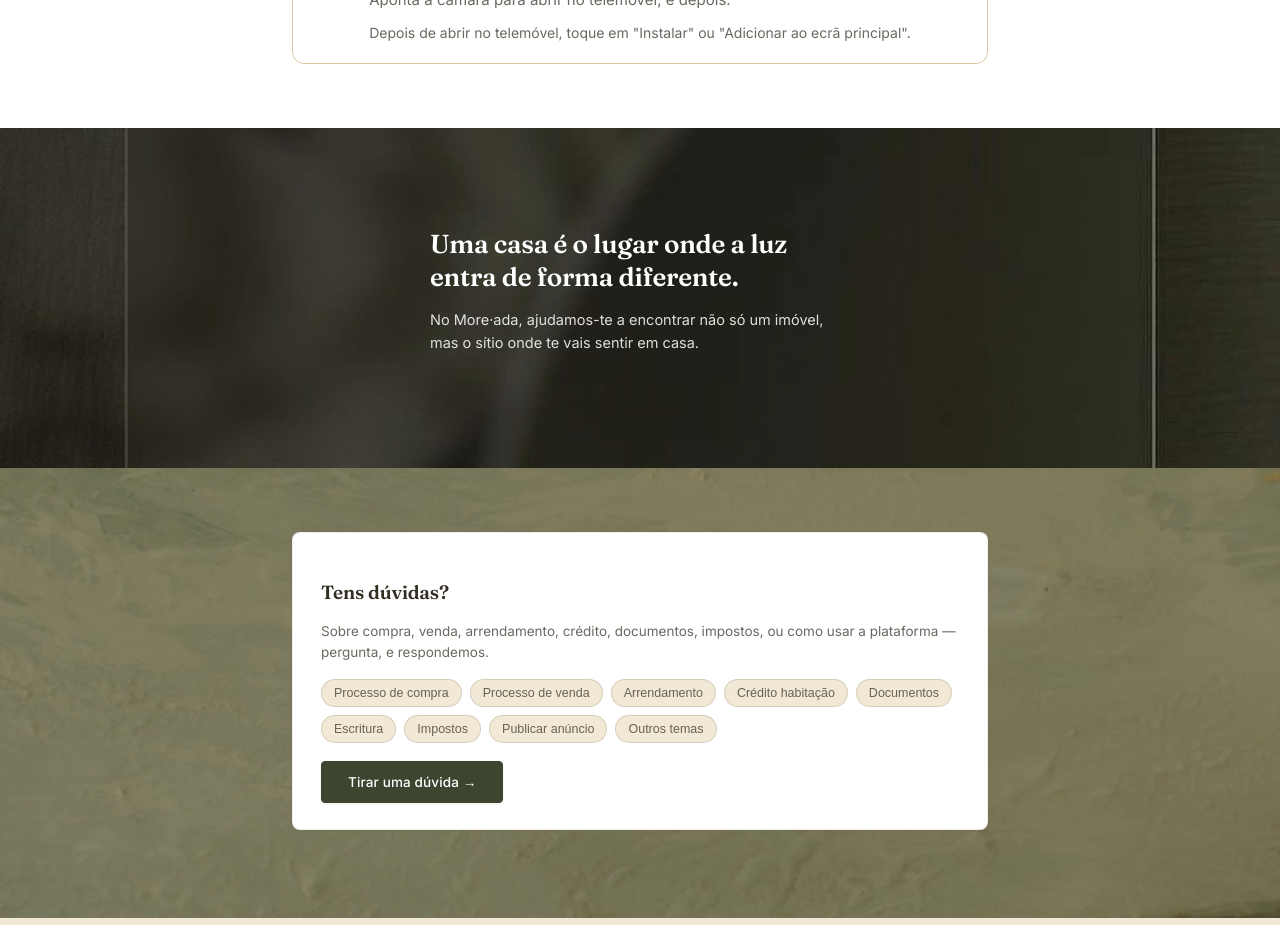
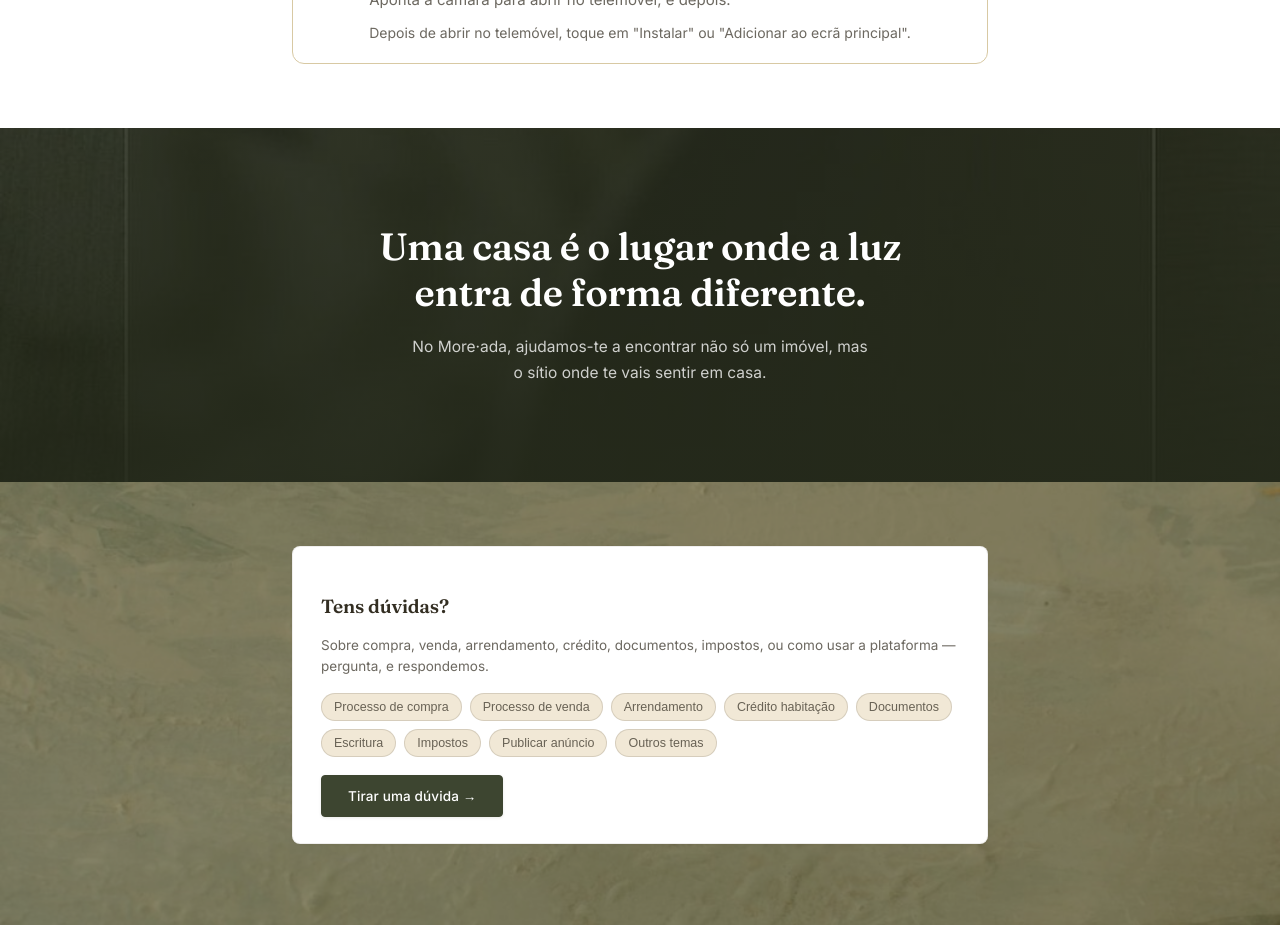
Before and after one commit to andreiadetails-byte/portal-imobiliario, a Next.js app: page / in a window 1280 px wide. Shown: the part 1800-2725 px from the top of the page. Built offline with nearby package versions, Linux system fonts and the light colour scheme; no server answers; the database is empty.

Commit message:
Simplificar efeito visual da foto, tirar mix-blend-mode que nao era fiavel

```diff
--- a/app/page.js
+++ b/app/page.js
@@ -330,22 +330,20 @@ export default function HomePage() {
         </div>
       </section>
 
-      <section style={{ padding: 0, position: 'relative', minHeight: 340, display: 'flex', alignItems: 'center', overflow: 'hidden' }}>
+      <section style={{ padding: '96px 0', position: 'relative', overflow: 'hidden', background: '#2A2F20' }}>
         <img
           src="/mood/escritorio.jpg"
           alt=""
-          style={{ position: 'absolute', inset: 0, width: '100%', height: '100%', objectFit: 'cover' }}
+          style={{ position: 'absolute', inset: 0, width: '100%', height: '100%', objectFit: 'cover', opacity: 0.5 }}
         />
-        <div style={{ position: 'absolute', inset: 0, background: 'linear-gradient(90deg, rgba(36,31,24,0.72) 0%, rgba(36,31,24,0.35) 55%, rgba(36,31,24,0.1) 100%)' }} />
-        <div className="wrap" style={{ position: 'relative', maxWidth: 900 }}>
-          <div style={{ maxWidth: 420 }}>
-            <div className="display" style={{ fontSize: 26, fontWeight: 600, color: '#fff', marginBottom: 10, lineHeight: 1.25 }}>
-              {t('home_mood_title')}
-            </div>
-            <p style={{ fontSize: 14.5, color: 'rgba(255,255,255,0.85)', lineHeight: 1.6 }}>
-              {t('home_mood_text')}
-            </p>
+        <div style={{ position: 'absolute', inset: 0, background: 'linear-gradient(180deg, rgba(36,41,26,0.55) 0%, rgba(36,41,26,0.88) 100%)' }} />
+        <div className="wrap" style={{ position: 'relative', maxWidth: 680, textAlign: 'center' }}>
+          <div className="display" style={{ fontSize: 38, fontWeight: 600, color: '#fff', marginBottom: 18, lineHeight: 1.2, letterSpacing: '-0.01em' }}>
+            {t('home_mood_title')}
           </div>
+          <p style={{ fontSize: 15.5, color: 'rgba(255,255,255,0.78)', lineHeight: 1.7, maxWidth: 460, margin: '0 auto' }}>
+            {t('home_mood_text')}
+          </p>
         </div>
       </section>
 
```
